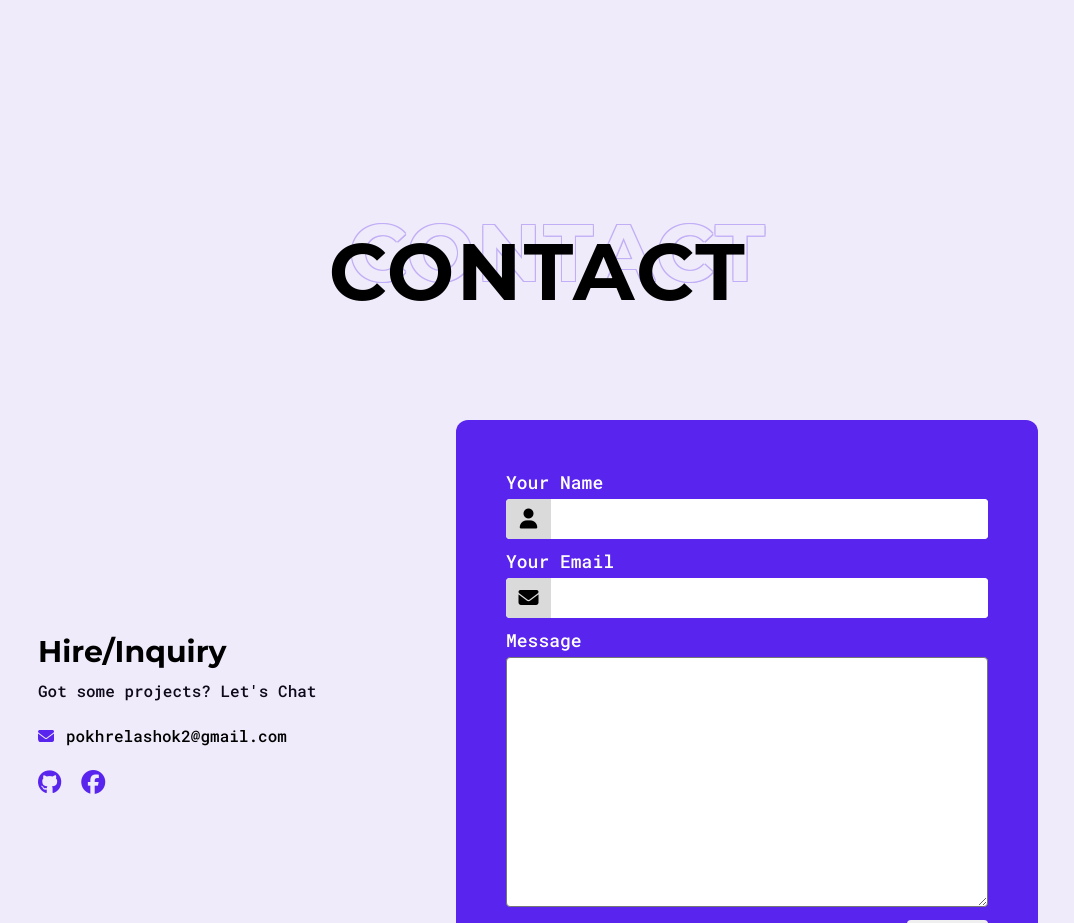
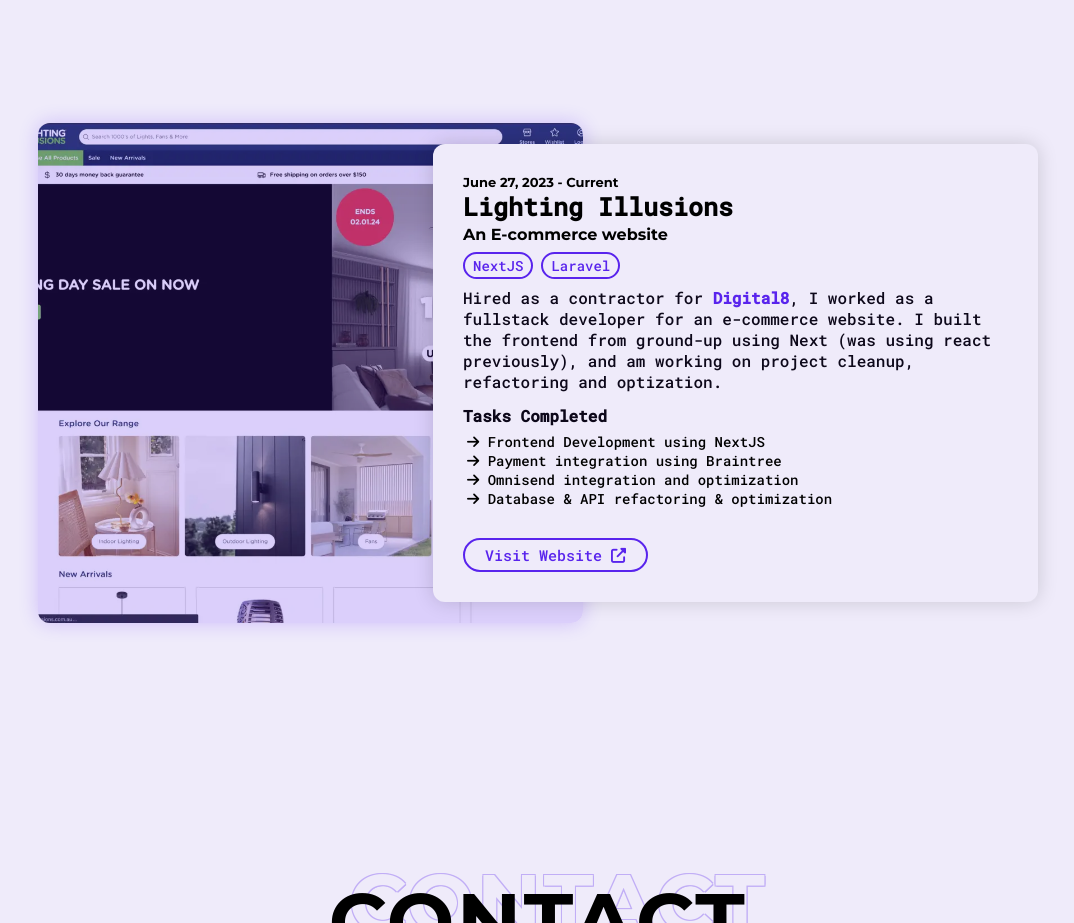
Before and after one commit to pokhrelashok/pokhrelashok.github.io, a SvelteKit app: page / in a window 1280 px wide. Shown: the part 9780-10703 px from the top of the page, without its empty margins (102-1176 px from the left). Built offline with nearby package versions, Linux system fonts and the light colour scheme; a web font is replaced by a local one.

Commit message:
LI project added

```diff
--- a/src/routes/+page.svelte
+++ b/src/routes/+page.svelte
@@ -169,6 +169,26 @@
                 </span>`,
 			tasks: ['Application development in tauri using rust'],
 			repo: 'https://github.com/pokhrelashok/share-sathi'
+		},
+		{
+			isPersonal: false,
+			image: 'images/project-lighting-illusions.webp',
+			duration: 'June 27, 2023 - Current',
+			title: 'Lighting Illusions',
+			subtitle: 'An E-commerce website',
+			url: 'https://lightingillusions.com.au/',
+			tags: ['NextJS', 'Laravel'],
+			description: `<span>
+              Hired as a contractor for <strong><a target="_blank" href="https://digital8.com.au/">Digital8</a></strong>, I worked as a fullstack developer for an e-commerce website. I built the frontend from ground-up using Next (was using react previously),
+							and am working on project cleanup, refactoring and optization.
+                </span>`,
+			tasks: [
+				'Frontend Development using NextJS',
+				'Payment integration using Braintree',
+				'Omnisend integration and optimization',
+				'Database & API refactoring & optimization'
+			],
+			repo: ''
 		}
 	];
 	let events = [
```
Also changed, not shown: static/images/project-lighting-illusions.webp (added).
